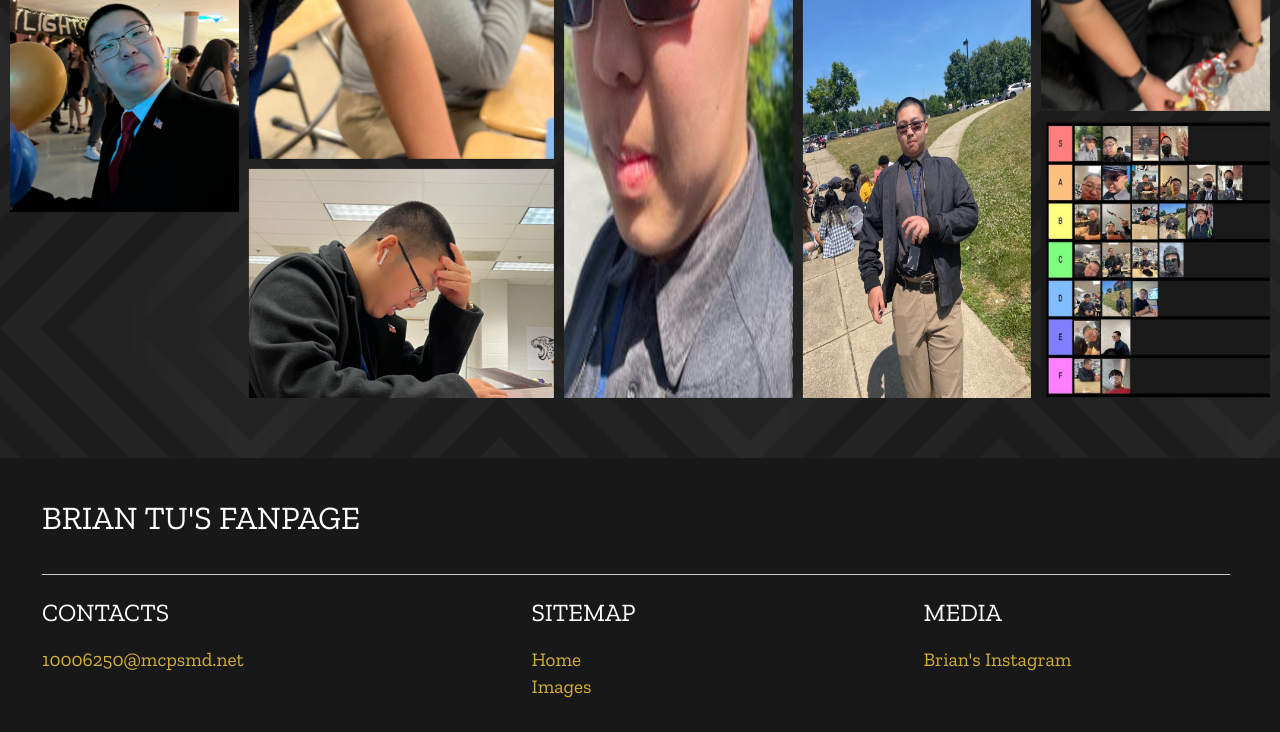
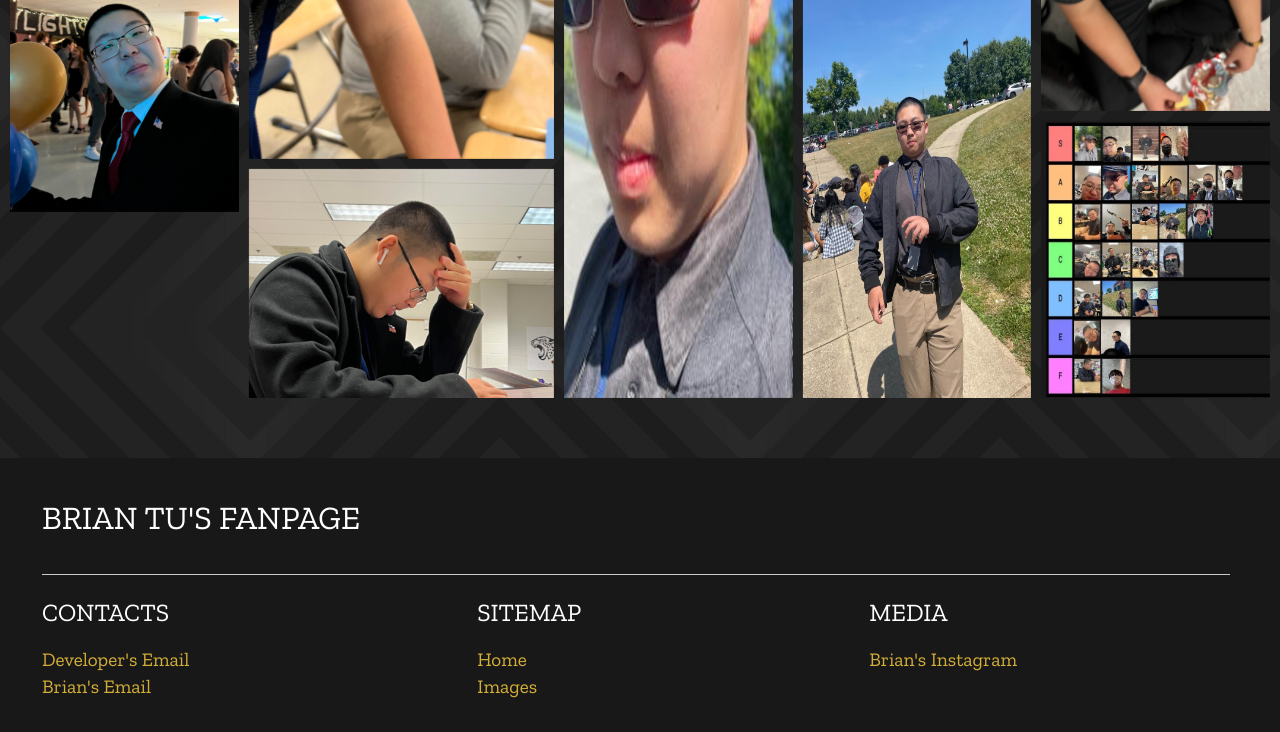
Before and after one commit to Galboinkus/brian_tu_fanpage, a plain HTML site: page images.html in a window 1280 px wide. Shown: the part 2392-3124 px from the top of the page. Drawn offline with nearby package versions, Linux system fonts and the light colour scheme; a web font is replaced by a local one.

Commit message:
Update images.html

```diff
--- a/images.html
+++ b/images.html
@@ -100,7 +100,9 @@
       <div>
         <h3>CONTACTS</h3>
         <br>
-        <a href="mailto:10006250@mcpsmd.net">10006250@mcpsmd.net</a>
+        <a href="mailto:10006250@mcpsmd.net">Developer's Email</a>
+        <br>
+        <a href="mailto:133922@mcpsmd.net.net">Brian's Email</a>
       </div>
 
       <div>
```
